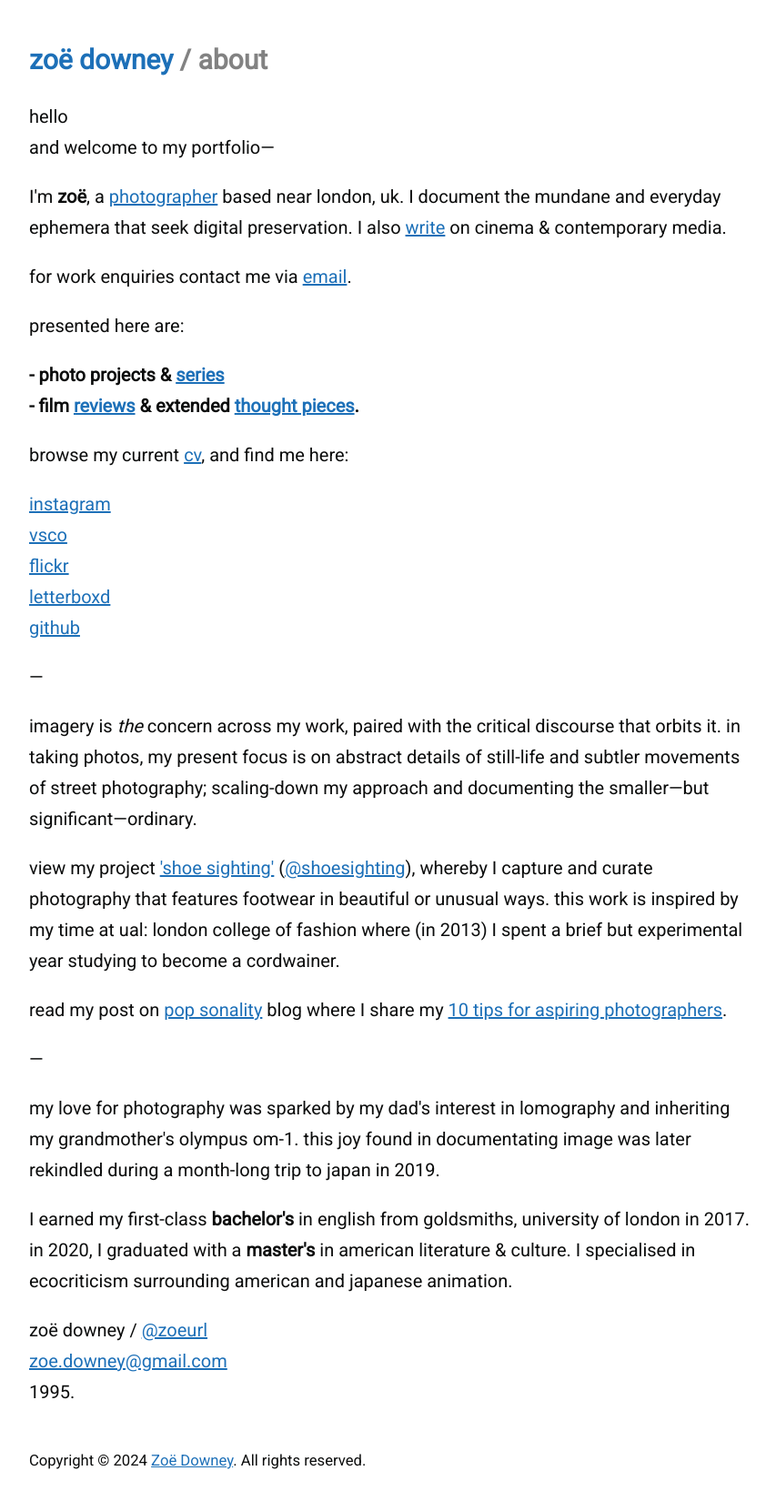
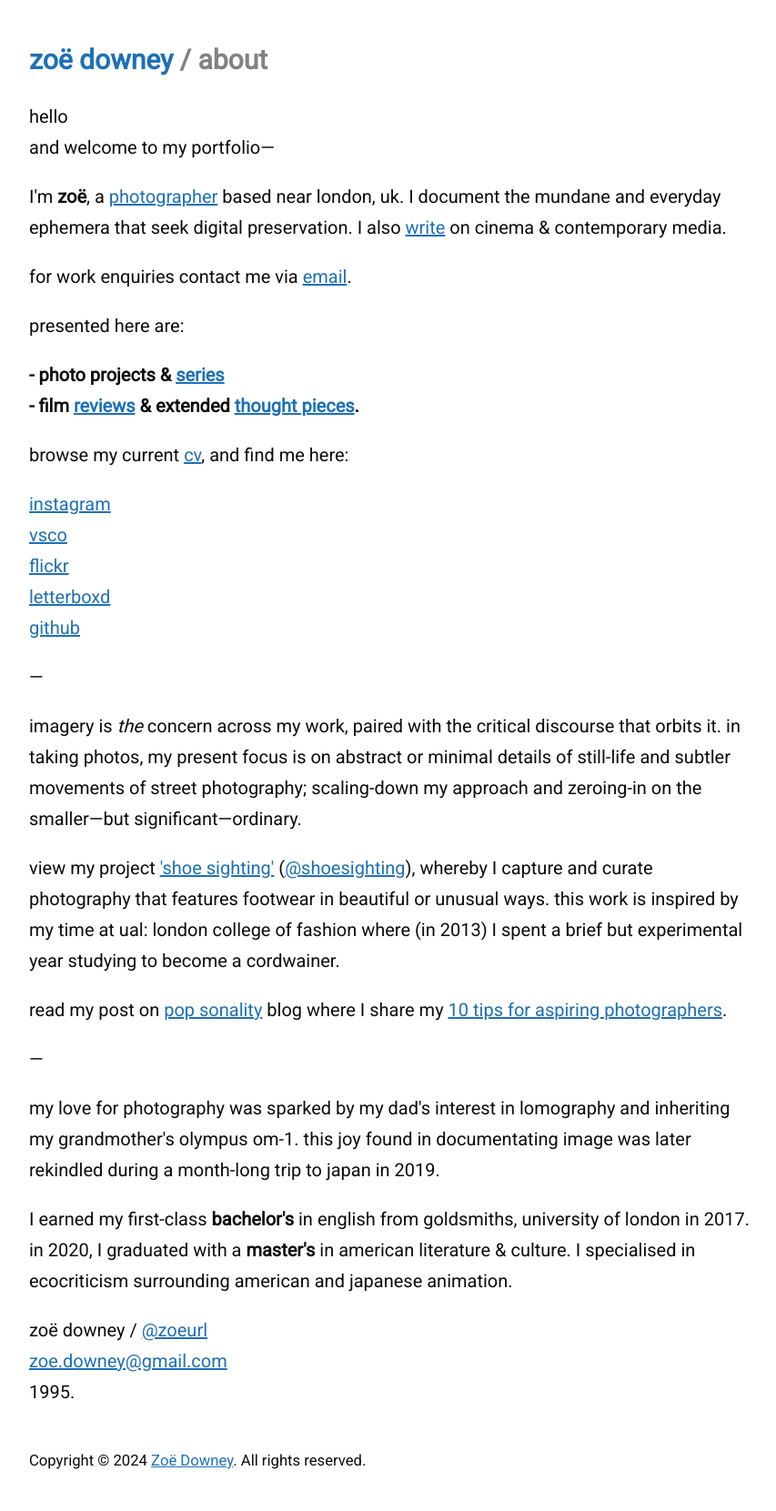
Before and after one commit to zoeurl/zoedowney.github.io, a Jekyll site: the page built from about/index.html, in a window 1280 px wide. Shown: the whole page at 91% size, without its empty margins (208-1061 px from the left). Built offline with Jekyll 4.4.1, drawn with Linux system fonts in a browser that asks for light colours.

Commit message:
Update index.html

```diff
--- a/about/index.html
+++ b/about/index.html
@@ -26,7 +26,7 @@
 </p>
 —
 </p>
-imagery is <em>the</em> concern across my work, paired with the critical discourse that orbits it. in taking photos, my present focus is on abstract details of still-life and subtler movements of street photography; scaling-down my approach and documenting the smaller—but significant—ordinary.
+imagery is <em>the</em> concern across my work, paired with the critical discourse that orbits it. in taking photos, my present focus is on abstract or minimal details of still-life and subtler movements of street photography; scaling-down my approach and zeroing-in on the smaller—but significant—ordinary.
 </p>
 view my project <a href="https://www.zoedowney.com/shoe-sighting/">'shoe sighting'</a> (<a href="https://www.instagram.com/shoesighting">@shoesighting</a>), whereby I capture and curate photography that features footwear in beautiful or unusual ways. this work is inspired by my time at ual: london college of fashion where (in 2013) I spent a brief but experimental year studying to become a cordwainer.
 </p>
```
